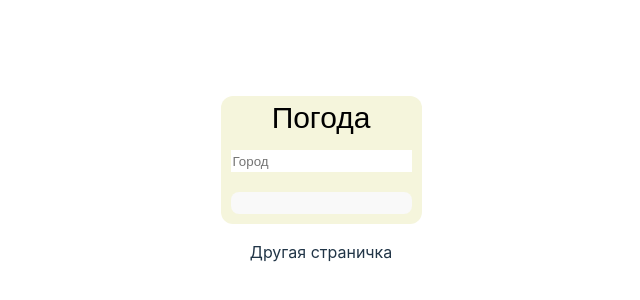
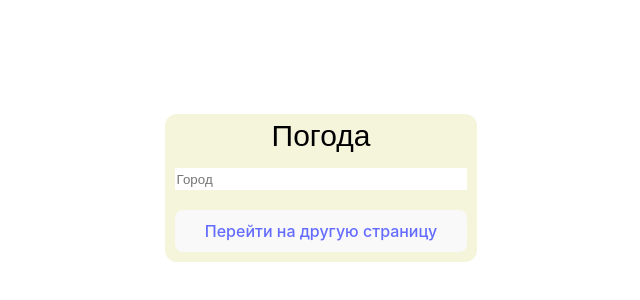
Before and after one commit to amiiirchik/weather-app, a Vue app: page / in a window 1280 px wide. Shown: the part 212-512 px from the top of the page, without its empty margins (319-959 px from the left). Built offline with nearby package versions, Linux system fonts and the light colour scheme.

Commit message:
fixed some bugs

```diff
--- a/package.json
+++ b/package.json
@@ -10,7 +10,7 @@
   },
   "dependencies": {
     "vue": "^3.2.45",
-    "vue-router": "^4.1.6"
+    "vue-router": "^4.0.13"
   },
   "devDependencies": {
     "sass": "^1.56.2",
--- a/src/App.vue
+++ b/src/App.vue
@@ -1,11 +1,11 @@
 <script setup>
 import Main from './components/Main.vue'
 import WeatherOutput from './components/WeatherOutput.vue'
+import router from './router'
 </script>
 
 <template>
   <Main />
-  <WeatherOutput />
 </template>
 
 <style scoped>
--- a/src/components/Main.vue
+++ b/src/components/Main.vue
@@ -45,11 +45,12 @@ function fetchData(inp){
     </div>
     <p v-else>Погода</p>
     <input v-model="inp" placeholder="Город">
-    <!-- <input v-model="inp" @keydown.enter="fetchData(inp)" placeholder="Город"> -->
     <button>
-      <router-link v-for="link in router.routes" :key="link.name" :to="link.path ==`/weather`">
-        Посмотреть погоду
+      <router-link to="/weather">
+        Перейти на другую страницу
       </router-link>
+      <router-view />
+
     </button>
   </div>
 </template>
@@ -78,4 +79,7 @@ div
     width: 100%
     display: flex
     justify-content: center
+
+  button
+    color: black
 </style>
--- a/src/main.js
+++ b/src/main.js
@@ -1,5 +1,8 @@
 import { createApp } from 'vue'
 import './style.css'
 import App from './App.vue'
+import router from './router'
 
-createApp(App).mount('#app')
+createApp(App)
+.use(router)
+.mount('#app')
--- a/src/router/index.js
+++ b/src/router/index.js
@@ -1,4 +1,4 @@
-import{ createRouter, createWebHistory } from 'vue-router'
+import { createRouter, createWebHistory } from 'vue-router'
 import Main from '../components/Main.vue'
 import WeatherOutput from '../components/WeatherOutput.vue'
 
@@ -12,6 +12,7 @@ const routes = [
     name: 'Main',
     path: '/',
     //component: Main,
+    alias: '/main'
   }
 ]
 
```
Also changed, not shown: 1 other file (tests, documents, lock files or other folders).
